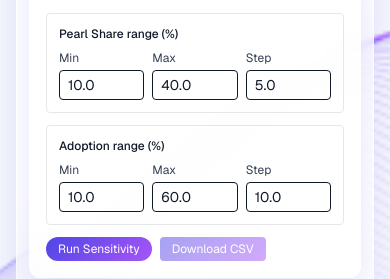
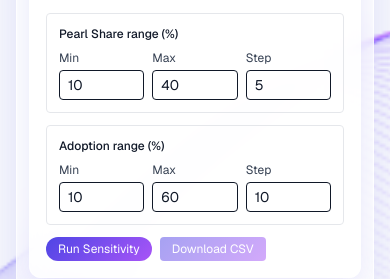
Before and after one commit to jtp2125/access-calculator, a Next.js app: page / in a window 390 px wide. Shown: the part 1819-2098 px from the top of the page. Built offline with nearby package versions, Linux system fonts and the light colour scheme.

Commit message:
Refine input controls and mobile layout for calculator UI

```diff
--- a/src/app/page.tsx
+++ b/src/app/page.tsx
@@ -587,10 +587,10 @@ function interpolateColor(start: [number, number, number], end: [number, number,
 function downloadSensitivityCSV(result: SensitivityResult) {
   const header = [
     "Adoption \\\\ PearlShare",
-    ...result.pearlShareValues.map((v) => `${(v * 100).toFixed(1)}%`),
+    ...result.pearlShareValues.map((v) => `${Math.round(v * 100)}%`),
   ];
   const rows = result.rows.map((row) => {
-    const adoptionLabel = `${((row[0]?.adoption ?? 0) * 100).toFixed(1)}%`;
+    const adoptionLabel = `${Math.round((row[0]?.adoption ?? 0) * 100)}%`;
     return [adoptionLabel, ...row.map((cell) => cell.value.toFixed(2))];
   });
 
@@ -646,8 +646,8 @@ function Row({
   tooltip?: string;
 }) {
   return (
-    <div className="flex items-start gap-2">
-      <div className="w-44 shrink-0 text-xs text-gray-800 pt-1">
+    <div className="flex flex-col sm:flex-row sm:items-start gap-2">
+      <div className="w-full sm:w-44 shrink-0 text-xs text-gray-800 pt-1">
         {label}
         {tooltip && (
           <span className="ml-1 text-gray-800 cursor-help" title={tooltip}>
@@ -694,7 +694,7 @@ function PctSlider({
   step?: number;
 }) {
   return (
-    <div className="flex items-center gap-2">
+    <div className="flex items-center gap-2 min-w-0">
       <input
         type="range"
         min={min}
@@ -702,17 +702,17 @@ function PctSlider({
         step={step}
         value={value}
         onChange={(e) => onChange(parseFloat(e.target.value))}
-        className="flex-1"
+        className="flex-1 min-w-0"
         style={{ accentColor: "#A855F7" }}
       />
       <input
         type="number"
-        value={(value * 100).toFixed(1)}
-        step={step * 100}
+        value={Math.round(value * 100)}
+        step={1}
         min={min * 100}
         max={max * 100}
         onChange={(e) => onChange((parseFloat(e.target.value) || 0) / 100)}
-        className="w-16 border rounded px-2 py-1 text-sm"
+        className="w-14 sm:w-16 border rounded px-2 py-1 text-sm"
       />
       <span className="text-xs text-gray-700">%</span>
     </div>
@@ -965,7 +965,7 @@ export default function App() {
   }, [activeTracks, inp, sensitivityConfig]);
 
   const model = useMemo(() => runModel(inp, activeTracks), [inp, activeTracks]);
-  const { kpi, adj, prop, eligByYear, newEligY2, newEligY3, months, trackRevByYear, kpiByYear } = model;
+  const { kpi, adj, prop, months, trackRevByYear, kpiByYear } = model;
 
   const chartData = [
     { year: "Year 1", ...Object.fromEntries(activeTracks.map((t) => [t, trackRevByYear[t]?.Y1 ?? 0])) },
@@ -1040,7 +1040,12 @@ export default function App() {
 
         <Section title="Panel Size & Growth" onReset={() => resetSection("panel")}>
           <Row label="Total Panel Size">
-            <NumInput value={inp.totalPanel} onChange={(v) => set("totalPanel", v)} min={1} />
+            <input
+              type="number"
+              value={inp.totalPanel}
+              disabled
+              className="w-full border rounded px-2 py-1 text-sm bg-gray-100 text-gray-600 cursor-not-allowed"
+            />
           </Row>
           {TRACKS.map((t) => (
             <Row key={t} label={`${t} Eligible`}>
@@ -1060,14 +1065,6 @@ export default function App() {
           <Row label="Y3 Growth Rate">
             <PctSlider value={inp.growthY3} onChange={(v) => set("growthY3", v)} min={0} max={1} step={0.01} />
           </Row>
-          <div className="text-xs text-gray-700 bg-gray-50 rounded p-2 space-y-0.5">
-            <div className="font-medium">New eligible patients:</div>
-            {TRACKS.map((t) => (
-              <div key={t}>
-                {t}: Y2 +{fmtInt(newEligY2[t])} / Y3 +{fmtInt(newEligY3[t])}
-              </div>
-            ))}
-          </div>
         </Section>
 
         <Section title="Enrollment & Penetration" onReset={() => resetSection("enrollment")}>
@@ -1128,7 +1125,7 @@ export default function App() {
                 step={1}
                 value={inp.rampPeriod}
                 onChange={(e) => set("rampPeriod", parseInt(e.target.value))}
-                className="flex-1"
+                className="flex-1 min-w-0"
                 style={{ accentColor: "#A855F7" }}
               />
               <span className="text-sm font-medium w-10">{inp.rampPeriod} mo</span>
@@ -1155,25 +1152,13 @@ export default function App() {
               ))}
             </div>
           </Row>
-
-          <div className="text-xs text-gray-700 bg-gray-50 rounded p-2 space-y-0.5">
-            <div className="font-medium">Peak enrolled (Cohort 1):</div>
-            {TRACKS.map((t) => {
-              const pen = inp.penetrationMode === "uniform" ? inp.penetrationUniform : inp.penetrationByTrack[t];
-              return (
-                <div key={t}>
-                  {t}: {fmtInt(eligByYear.Y1[t] * pen * (inp.controlGroupByYear.Y1 ? 0.9 : 1.0))}
-                </div>
-              );
-            })}
-          </div>
         </Section>
 
         <Section title="Patient Flow & Retention" onReset={() => resetSection("flow")}>
           <Row label="Annual Churn Rate">
             <PctSlider value={inp.churnRate} onChange={(v) => set("churnRate", v)} min={0} max={0.5} step={0.005} />
           </Row>
-          <div className="text-xs text-gray-800 -mt-1 ml-44">Monthly: {fmtPct(inp.churnRate / 12)}</div>
+          <div className="text-xs text-gray-800 -mt-1 ml-0 sm:ml-44">Monthly: {fmtPct(inp.churnRate / 12)}</div>
           <Row label="Multi-Track Overlap" tooltip="Placeholder — pending data science team data">
             <PctSlider value={inp.overlapRate} onChange={(v) => set("overlapRate", v)} min={0} max={0.4} step={0.005} />
           </Row>
@@ -1211,7 +1196,7 @@ export default function App() {
           <Row label="OAT (M19–36)" tooltip="Months 1–18 fixed at 50% per CMS rules">
             <PctSlider value={inp.oatM19to36} onChange={(v) => set("oatM19to36", v)} min={0.6} max={0.65} step={0.005} />
           </Row>
-          <div className="text-xs text-gray-800 -mt-1 ml-44">M1–18 OAT: 50% (fixed by CMS)</div>
+          <div className="text-xs text-gray-800 -mt-1 ml-0 sm:ml-44">M1–18 OAT: 50% (fixed by CMS)</div>
           <div className="text-xs font-semibold text-gray-800 mb-1 mt-2">Substitute Spend Rate (SSR)</div>
           {TRACKS.map((t) => (
             <Row key={t} label={`${t} SSR`}>
@@ -1394,7 +1379,8 @@ export default function App() {
                   <input
                     type="number"
                     className="w-full border rounded px-2 py-1 text-sm"
-                    value={(sensitivityConfig.pearlShare.min * 100).toFixed(1)}
+                    step={1}
+                    value={Math.round(sensitivityConfig.pearlShare.min * 100)}
                     onChange={(e) =>
                       updateSensitivityRange(
                         "pearlShare",
@@ -1409,7 +1395,8 @@ export default function App() {
                   <input
                     type="number"
                     className="w-full border rounded px-2 py-1 text-sm"
-                    value={(sensitivityConfig.pearlShare.max * 100).toFixed(1)}
+                    step={1}
+                    value={Math.round(sensitivityConfig.pearlShare.max * 100)}
                     onChange={(e) =>
                       updateSensitivityRange(
                         "pearlShare",
@@ -1424,7 +1411,8 @@ export default function App() {
                   <input
                     type="number"
                     className="w-full border rounded px-2 py-1 text-sm"
-                    value={(sensitivityConfig.pearlShare.step * 100).toFixed(1)}
+                    step={1}
+                    value={Math.round(sensitivityConfig.pearlShare.step * 100)}
                     onChange={(e) =>
                       updateSensitivityRange(
                         "pearlShare",
@@ -1445,7 +1433,8 @@ export default function App() {
                   <input
                     type="number"
                     className="w-full border rounded px-2 py-1 text-sm"
-                    value={(sensitivityConfig.adoption.min * 100).toFixed(1)}
+                    step={1}
+                    value={Math.round(sensitivityConfig.adoption.min * 100)}
                     onChange={(e) =>
                       updateSensitivityRange(
                         "adoption",
@@ -1460,7 +1449,8 @@ export default function App() {
                   <input
                     type="number"
                     className="w-full border rounded px-2 py-1 text-sm"
-                    value={(sensitivityConfig.adoption.max * 100).toFixed(1)}
+                    step={1}
+                    value={Math.round(sensitivityConfig.adoption.max * 100)}
                     onChange={(e) =>
                       updateSensitivityRange(
                         "adoption",
@@ -1475,7 +1465,8 @@ export default function App() {
                   <input
                     type="number"
                     className="w-full border rounded px-2 py-1 text-sm"
-                    value={(sensitivityConfig.adoption.step * 100).toFixed(1)}
+                    step={1}
+                    value={Math.round(sensitivityConfig.adoption.step * 100)}
                     onChange={(e) =>
                       updateSensitivityRange(
                         "adoption",
@@ -1531,7 +1522,7 @@ export default function App() {
                             className={`text-right px-2 py-1 border-b ${colMatch ? "font-bold" : ""}`}
                             style={colShadow ? { boxShadow: colShadow } : undefined}
                           >
-                            {(ps * 100).toFixed(1)}%
+                            {Math.round(ps * 100)}%
                           </th>
                         );
                       })}
@@ -1548,7 +1539,7 @@ export default function App() {
                             className={`px-2 py-1 font-medium border-r ${rowMatch ? "font-bold" : ""}`}
                             style={rowMatch ? { boxShadow: "inset 2px 0 0 #222, inset -2px 0 0 #222, inset 0 2px 0 #222, inset 0 -2px 0 #222" } : undefined}
                           >
-                            {(adoptionValue * 100).toFixed(1)}%
+                            {Math.round(adoptionValue * 100)}%
                           </td>
                           {row.map((cell, colIdx) => {
                             const span = sensitivityResult.max - sensitivityResult.min;
@@ -1578,7 +1569,7 @@ export default function App() {
                                   backgroundColor: bg,
                                   boxShadow: outlineSegments.length > 0 ? outlineSegments.join(", ") : undefined,
                                 }}
-                                title={`Adoption ${(cell.adoption * 100).toFixed(1)}%, Pearl Share ${(cell.pearlShare * 100).toFixed(1)}%, Value ${fmtCurrency(cell.value)}`}
+                                title={`Adoption ${Math.round(cell.adoption * 100)}%, Pearl Share ${Math.round(cell.pearlShare * 100)}%, Value ${fmtCurrency(cell.value)}`}
                               >
                                 {fmtCurrency(cell.value)}
                               </td>
```
